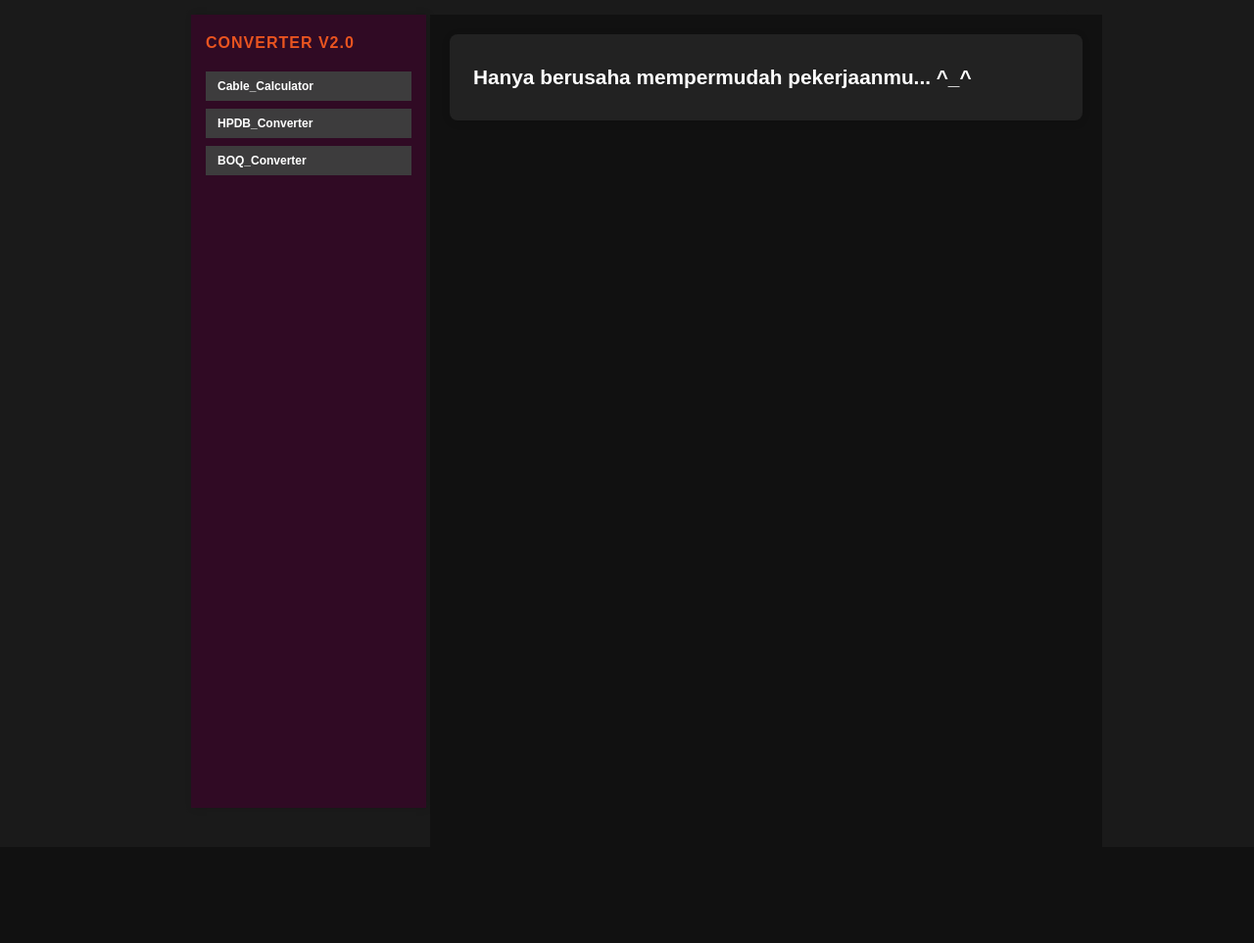
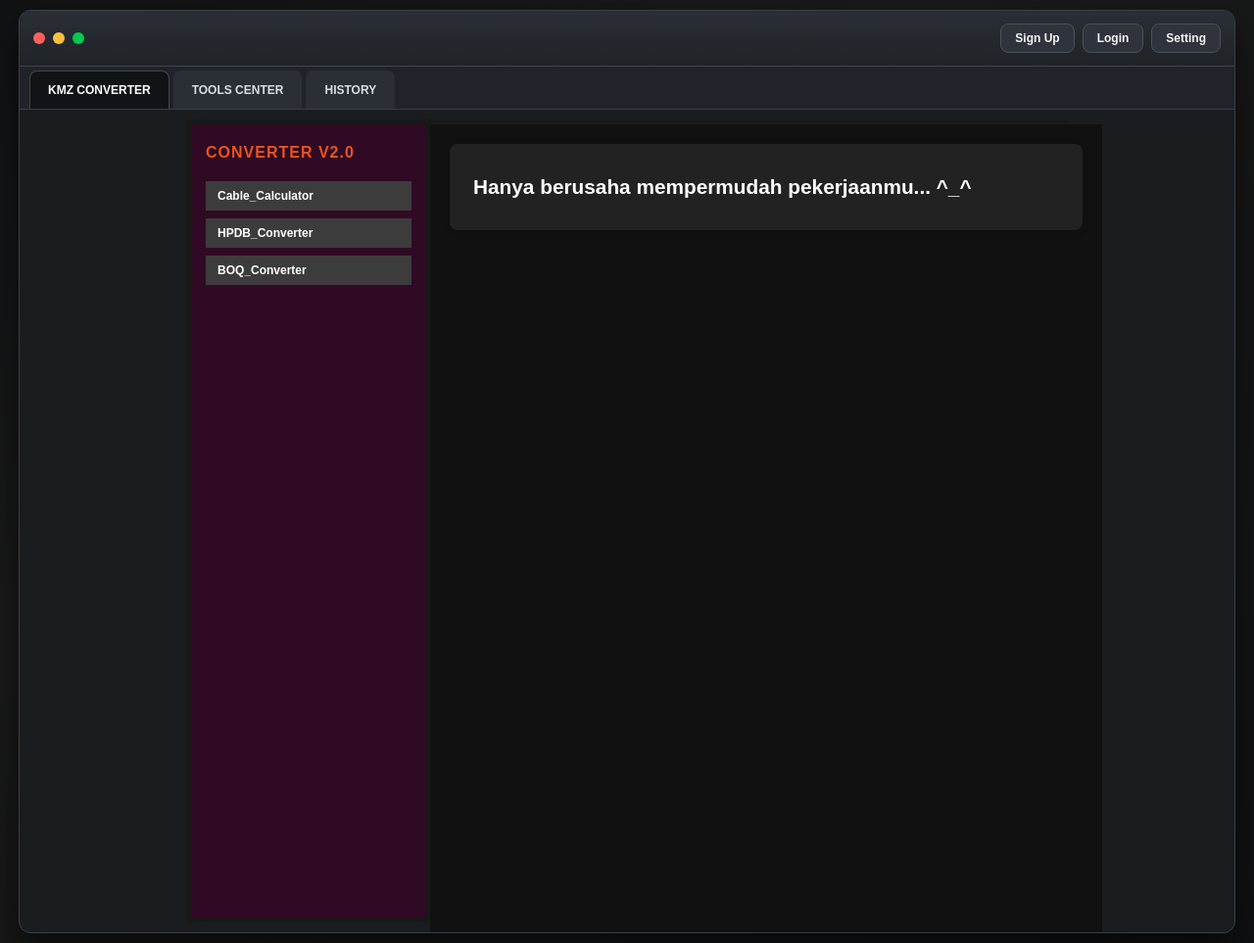
Before and after one commit to rhsonoga/toolsbermanfaat, a Flask app: page / in a window 1280 px wide. Shown: the whole page at 98% size. Before the commit the page ends 825 px from the top, so only its background shows below. Run offline with Flask 3, Linux system fonts and the light colour scheme.

Commit message:
UI browser-style tabs with top-right auth buttons and cleanup legacy web files

```diff
--- a/venv_build/pyvenv.cfg
+++ /dev/null
@@ -1,5 +0,0 @@
-home = C:\Users\BJR-DK7\AppData\Local\Programs\Python\Python311
-include-system-site-packages = false
-version = 3.11.9
-executable = C:\Users\BJR-DK7\AppData\Local\Programs\Python\Python311\python.exe
-command = C:\Users\BJR-DK7\AppData\Local\Programs\Python\Python311\python.exe -m venv D:\app_main_converter\venv_build
--- a/webapp/static/launcher.css
+++ b/webapp/static/launcher.css
@@ -2,7 +2,95 @@ body {
     margin: 0;
     padding: 0;
     font-family: 'Ubuntu', Arial, sans-serif;
-    background: #1a1a1a;
+    background: linear-gradient(145deg, #101214 0%, #1a1a1a 35%, #0f1114 100%);
+}
+.browser-shell {
+    width: min(1240px, calc(100vw - 20px));
+    margin: 10px auto;
+    border: 1px solid #3a3f46;
+    border-radius: 12px;
+    background: #1a1d20;
+    box-shadow: 0 18px 38px #0008;
+    overflow: hidden;
+}
+.browser-topbar {
+    min-height: 56px;
+    display: flex;
+    align-items: center;
+    justify-content: space-between;
+    padding: 0 14px;
+    background: linear-gradient(180deg, #2a2f35 0%, #1f2328 100%);
+    border-bottom: 1px solid #40464f;
+}
+.window-dots {
+    display: inline-flex;
+    gap: 8px;
+}
+.dot {
+    width: 12px;
+    height: 12px;
+    border-radius: 50%;
+    display: inline-block;
+}
+.dot-red { background: #ff605c; }
+.dot-yellow { background: #ffbd44; }
+.dot-green { background: #00ca4e; }
+.top-actions {
+    display: inline-flex;
+    gap: 8px;
+}
+.top-btn {
+    border: 1px solid #4a515b;
+    background: #2f343c;
+    color: #f2f4f6;
+    border-radius: 8px;
+    padding: 7px 14px;
+    font-size: 12px;
+    font-weight: 700;
+    cursor: pointer;
+}
+.top-btn:hover {
+    background: #3a414b;
+}
+.browser-tabs {
+    display: flex;
+    align-items: stretch;
+    gap: 4px;
+    padding: 0 10px;
+    background: #20242a;
+    border-bottom: 1px solid #3a4048;
+}
+.browser-tab {
+    border: 1px solid transparent;
+    border-bottom: none;
+    background: #2a2f36;
+    color: #d9dee3;
+    padding: 12px 18px;
+    font-size: 12px;
+    font-weight: 700;
+    cursor: pointer;
+    border-radius: 8px 8px 0 0;
+    margin-top: 4px;
+}
+.browser-tab.active {
+    background: #111417;
+    color: #ffffff;
+    border-color: #3e454f;
+}
+.browser-page {
+    display: none;
+}
+.browser-page.active {
+    display: block;
+}
+.placeholder-page {
+    min-height: 420px;
+    padding: 28px;
+    color: #e6e6e6;
+}
+.placeholder-page h2 {
+    color: #E95420;
+    margin-top: 0;
 }
 .launcher-host {
     min-height: 100vh;
@@ -422,6 +510,11 @@ td form button {
     margin-top: 10px;
 }
 @media (max-width: 700px) {
+    .browser-shell { width: calc(100vw - 8px); margin: 4px auto; border-radius: 8px; }
+    .browser-topbar { flex-direction: column; align-items: stretch; gap: 8px; padding: 10px; }
+    .top-actions { justify-content: flex-end; }
+    .browser-tabs { overflow-x: auto; }
+    .browser-tab { white-space: nowrap; }
     .launcher-root { flex-direction: column; width: 100%; height: auto; }
     .sidebar-wrap { padding: 5px; }
     .main-wrap { padding: 2px 5px 5px 5px; }
--- a/webapp/templates/main.html
+++ b/webapp/templates/main.html
@@ -7,8 +7,29 @@
     <link rel="stylesheet" href="/static/launcher.css">
 </head>
 <body>
-    <div class="launcher-host">
-    <div class="launcher-root">
+    <div class="browser-shell">
+        <div class="browser-topbar">
+            <div class="window-dots" aria-hidden="true">
+                <span class="dot dot-red"></span>
+                <span class="dot dot-yellow"></span>
+                <span class="dot dot-green"></span>
+            </div>
+            <div class="top-actions">
+                <button type="button" class="top-btn">Sign Up</button>
+                <button type="button" class="top-btn">Login</button>
+                <button type="button" class="top-btn">Setting</button>
+            </div>
+        </div>
+
+        <div class="browser-tabs">
+            <button type="button" class="browser-tab active" data-browser-tab="kmz">KMZ CONVERTER</button>
+            <button type="button" class="browser-tab" data-browser-tab="tools">TOOLS CENTER</button>
+            <button type="button" class="browser-tab" data-browser-tab="history">HISTORY</button>
+        </div>
+
+        <div class="browser-page active" data-browser-page="kmz">
+            <div class="launcher-host">
+            <div class="launcher-root">
         <div class="sidebar-wrap">
         <div class="sidebar">
             <div class="sidebar-title">CONVERTER V2.0</div>
@@ -196,6 +217,23 @@
         </div>
         </div>
     </div>
+            </div>
+        </div>
+
+        <div class="browser-page" data-browser-page="tools">
+            <div class="placeholder-page">
+                <h2>TOOLS CENTER</h2>
+                <p>Tab ini siap dipakai untuk fitur tambahan berikutnya.</p>
+            </div>
+        </div>
+
+        <div class="browser-page" data-browser-page="history">
+            <div class="placeholder-page">
+                <h2>HISTORY</h2>
+                <p>Tab ini disiapkan untuk histori proses converter.</p>
+            </div>
+        </div>
+    </div>
     </div>
 
     <div class="olt-modal" id="oltModal" aria-hidden="true">
@@ -213,6 +251,21 @@
     const activeFromServer = "{{ active_menu or 'home' }}";
     const menuBtns = document.querySelectorAll('.menu-btn');
     const panels = document.querySelectorAll('.panel');
+    const browserTabs = document.querySelectorAll('.browser-tab');
+    const browserPages = document.querySelectorAll('.browser-page');
+
+    function setBrowserTab(tabName) {
+        browserTabs.forEach(tab => tab.classList.toggle('active', tab.dataset.browserTab === tabName));
+        browserPages.forEach(page => page.classList.toggle('active', page.dataset.browserPage === tabName));
+    }
+
+    browserTabs.forEach(tab => {
+        tab.addEventListener('click', function() {
+            setBrowserTab(this.dataset.browserTab);
+        });
+    });
+
+    setBrowserTab('kmz');
 
     function setActive(panelName) {
         menuBtns.forEach(btn => btn.classList.toggle('active', btn.dataset.panel === panelName));
```
Also changed, not shown: webapp/static/style.css (deleted, +0 -20 lines), webapp/templates/history.html (deleted, +0 -52 lines), webapp/templates/index.html (deleted, +0 -48 lines), 12 other files.
